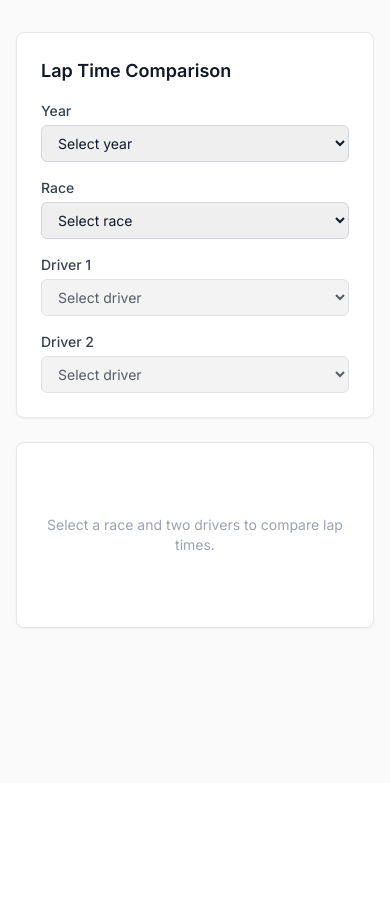
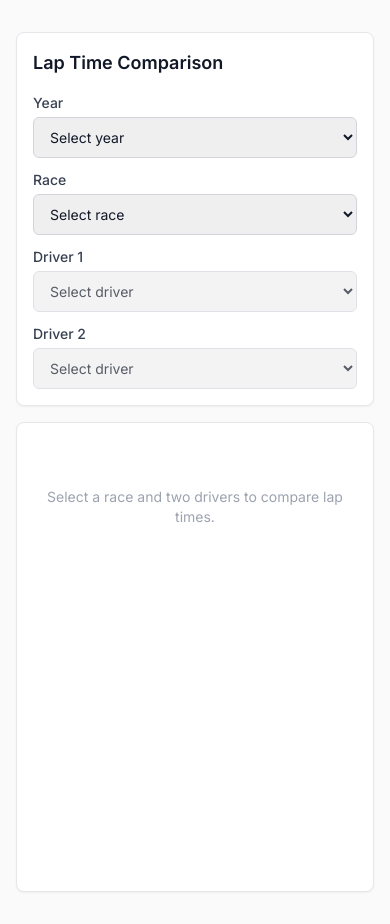
Before and after one commit to arun1125/pitwall-f1, a FastAPI app: template app/templates/index.html in a window 390 px wide. Shown: the part 61-985 px from the top of the page. Before the commit the page ends 690 px from the top, so only its background shows below. Run offline with FastAPI, Linux system fonts and the light colour scheme; the template is opened without the code that fills it, so the values that code supplies are empty; some libraries are stand-ins or nearby versions.

Commit message:
Add mobile responsiveness, loading indicators, and HTMX polish
- Responsive grid: stacks on mobile, 2-col on tablet, 4-col on desktop
- Loading indicator for HTMX partial fetches
- Chart loading state while lap data fetches
- Stats panel reflows to single column on mobile
- Touch-friendly dropdown sizing (py-2.5)

Closes #7

Co-Authored-By: Claude Opus 4.6 <noreply@anthropic.com>

```diff
--- a/app/templates/base.html
+++ b/app/templates/base.html
@@ -19,6 +19,10 @@
         }
     </script>
     <script src="https://unpkg.com/htmx.org@2.0.4"></script>
+    <style>
+        .htmx-request .htmx-indicator { display: inline-block; }
+        .htmx-indicator { display: none; }
+    </style>
     <script src="https://cdn.jsdelivr.net/npm/chart.js@4.4.7/dist/chart.umd.min.js"></script>
 </head>
 <body class="bg-[#FAFAFA] font-sans text-gray-900 min-h-screen">
--- a/app/templates/index.html
+++ b/app/templates/index.html
@@ -3,18 +3,19 @@
 {% block title %}Pitwall — Lap Comparison{% endblock %}
 
 {% block content %}
-<div id="controls" class="bg-white rounded-lg shadow-sm border border-gray-200 p-6 mb-6">
+<div id="controls" class="bg-white rounded-lg shadow-sm border border-gray-200 p-4 sm:p-6 mb-4 sm:mb-6">
     <h2 class="text-lg font-semibold mb-4">Lap Time Comparison</h2>
-    <div class="grid grid-cols-1 sm:grid-cols-2 lg:grid-cols-4 gap-4">
+    <div class="grid grid-cols-1 sm:grid-cols-2 lg:grid-cols-4 gap-3 sm:gap-4">
         <!-- Year -->
         <div>
             <label class="block text-sm font-medium text-gray-700 mb-1">Year</label>
             <select id="year-select" name="year"
-                class="w-full border border-gray-300 rounded-md px-3 py-2 text-sm focus:outline-none focus:ring-2 focus:ring-f1red"
+                class="w-full border border-gray-300 rounded-md px-3 py-2.5 text-sm focus:outline-none focus:ring-2 focus:ring-f1red"
                 hx-get="/partials/events"
                 hx-target="#event-select"
                 hx-trigger="change"
-                hx-swap="innerHTML">
+                hx-swap="innerHTML"
+                hx-indicator="#loading-indicator">
                 <option value="">Select year</option>
                 {% for y in years %}
                 <option value="{{ y }}">{{ y }}</option>
@@ -25,12 +26,13 @@
         <div>
             <label class="block text-sm font-medium text-gray-700 mb-1">Race</label>
             <select id="event-select" name="round"
-                class="w-full border border-gray-300 rounded-md px-3 py-2 text-sm focus:outline-none focus:ring-2 focus:ring-f1red"
+                class="w-full border border-gray-300 rounded-md px-3 py-2.5 text-sm focus:outline-none focus:ring-2 focus:ring-f1red"
                 hx-get="/partials/drivers"
                 hx-include="#year-select"
                 hx-target="#driver-selects"
                 hx-trigger="change"
-                hx-swap="innerHTML">
+                hx-swap="innerHTML"
+                hx-indicator="#loading-indicator">
                 <option value="">Select race</option>
             </select>
         </div>
@@ -39,7 +41,7 @@
             <div>
                 <label class="block text-sm font-medium text-gray-700 mb-1">Driver 1</label>
                 <select id="driver1-select" name="d1"
-                    class="w-full border border-gray-300 rounded-md px-3 py-2 text-sm focus:outline-none focus:ring-2 focus:ring-f1red"
+                    class="w-full border border-gray-300 rounded-md px-3 py-2.5 text-sm focus:outline-none focus:ring-2 focus:ring-f1red"
                     disabled>
                     <option value="">Select driver</option>
                 </select>
@@ -47,23 +49,29 @@
             <div>
                 <label class="block text-sm font-medium text-gray-700 mb-1">Driver 2</label>
                 <select id="driver2-select" name="d2"
-                    class="w-full border border-gray-300 rounded-md px-3 py-2 text-sm focus:outline-none focus:ring-2 focus:ring-f1red"
+                    class="w-full border border-gray-300 rounded-md px-3 py-2.5 text-sm focus:outline-none focus:ring-2 focus:ring-f1red"
                     disabled>
                     <option value="">Select driver</option>
                 </select>
             </div>
         </div>
     </div>
+    <div id="loading-indicator" class="htmx-indicator text-xs text-gray-400 mt-2">Loading...</div>
 </div>
 
-<div id="chart-container" class="bg-white rounded-lg shadow-sm border border-gray-200 p-6">
+<div id="chart-container" class="bg-white rounded-lg shadow-sm border border-gray-200 p-4 sm:p-6">
     <div id="chart-placeholder" class="text-gray-400 text-sm text-center py-12">
         Select a race and two drivers to compare lap times.
     </div>
-    <canvas id="lap-chart" class="hidden w-full" height="400"></canvas>
+    <div id="chart-loading" class="hidden text-gray-400 text-sm text-center py-12">
+        Loading lap data...
+    </div>
+    <div class="relative w-full" style="min-height: 300px;">
+        <canvas id="lap-chart" class="hidden w-full"></canvas>
+    </div>
 </div>
 
-<div id="stats-container" class="hidden bg-white rounded-lg shadow-sm border border-gray-200 p-6 mt-4">
+<div id="stats-container" class="hidden bg-white rounded-lg shadow-sm border border-gray-200 p-4 sm:p-6 mt-4">
 </div>
 
 <script src="/static/chart.js"></script>
--- a/static/chart.js
+++ b/static/chart.js
@@ -8,11 +8,26 @@ function tryLoadComparison() {
 
     if (!year || !round || !d1 || !d2 || d1 === d2) return;
 
+    // Show loading state
+    const placeholder = document.getElementById('chart-placeholder');
+    const loading = document.getElementById('chart-loading');
+    const canvas = document.getElementById('lap-chart');
+    placeholder.classList.add('hidden');
+    loading.classList.remove('hidden');
+    canvas.classList.add('hidden');
+
     const url = `/api/laps/compare?year=${year}&round=${round}&d1=${d1}&d2=${d2}`;
     fetch(url)
         .then(r => r.json())
-        .then(data => renderChart(data))
-        .catch(err => console.error('Failed to load comparison:', err));
+        .then(data => {
+            loading.classList.add('hidden');
+            renderChart(data);
+        })
+        .catch(err => {
+            loading.classList.add('hidden');
+            placeholder.classList.remove('hidden');
+            console.error('Failed to load comparison:', err);
+        });
 }
 
 // Compound colors
@@ -80,8 +95,6 @@ function renderChart(data) {
     const maxTime = Math.ceil(Math.max(...cleanTimes) + 2);
 
     const canvas = document.getElementById('lap-chart');
-    const placeholder = document.getElementById('chart-placeholder');
-    placeholder.classList.add('hidden');
     canvas.classList.remove('hidden');
 
     if (lapChart) lapChart.destroy();
@@ -182,7 +195,7 @@ function renderStats(d1, d2, color1, color2) {
     container.classList.remove('hidden');
     container.innerHTML = `
         <h3 class="text-sm font-semibold text-gray-700 mb-3">Summary</h3>
-        <div class="grid grid-cols-2 gap-4">
+        <div class="grid grid-cols-1 sm:grid-cols-2 gap-4">
             <div class="space-y-2">
                 <div class="flex items-center gap-2">
                     <span class="w-3 h-3 rounded-full inline-block" style="background:${color1}"></span>
```
